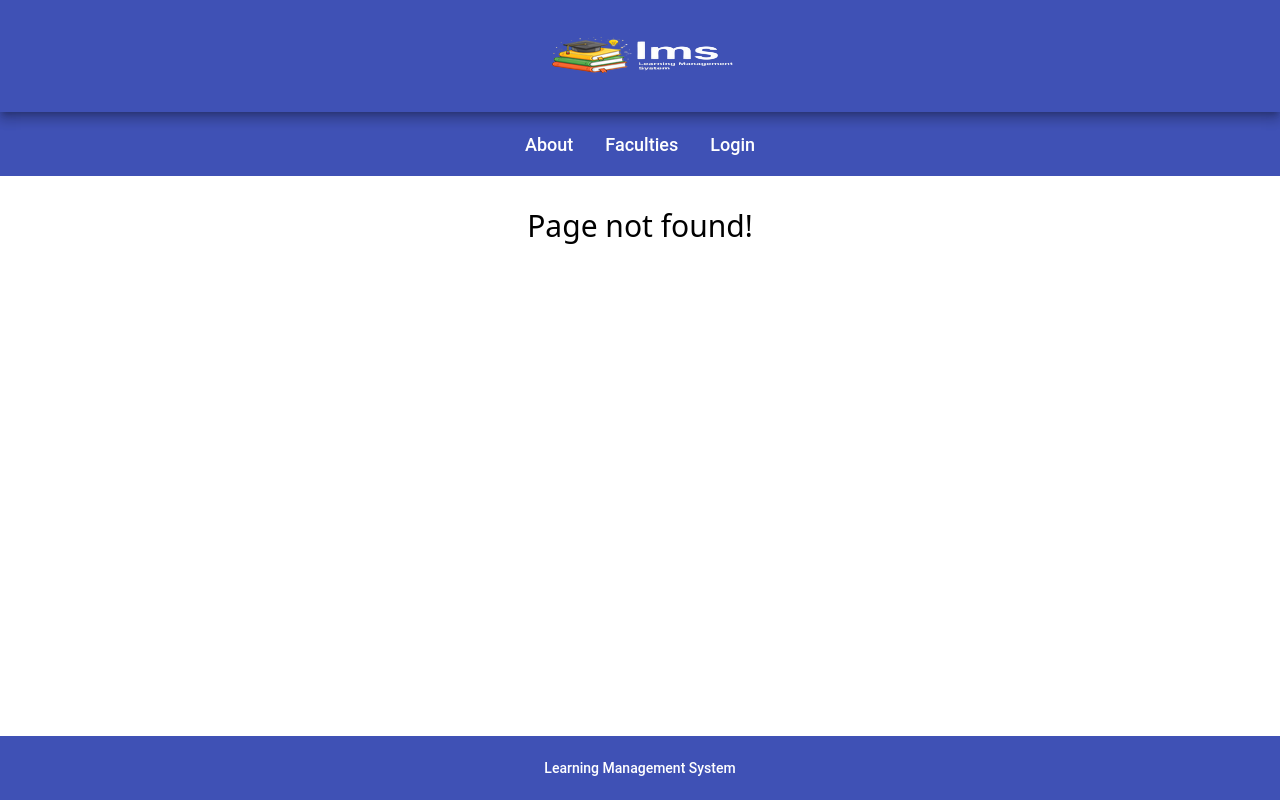
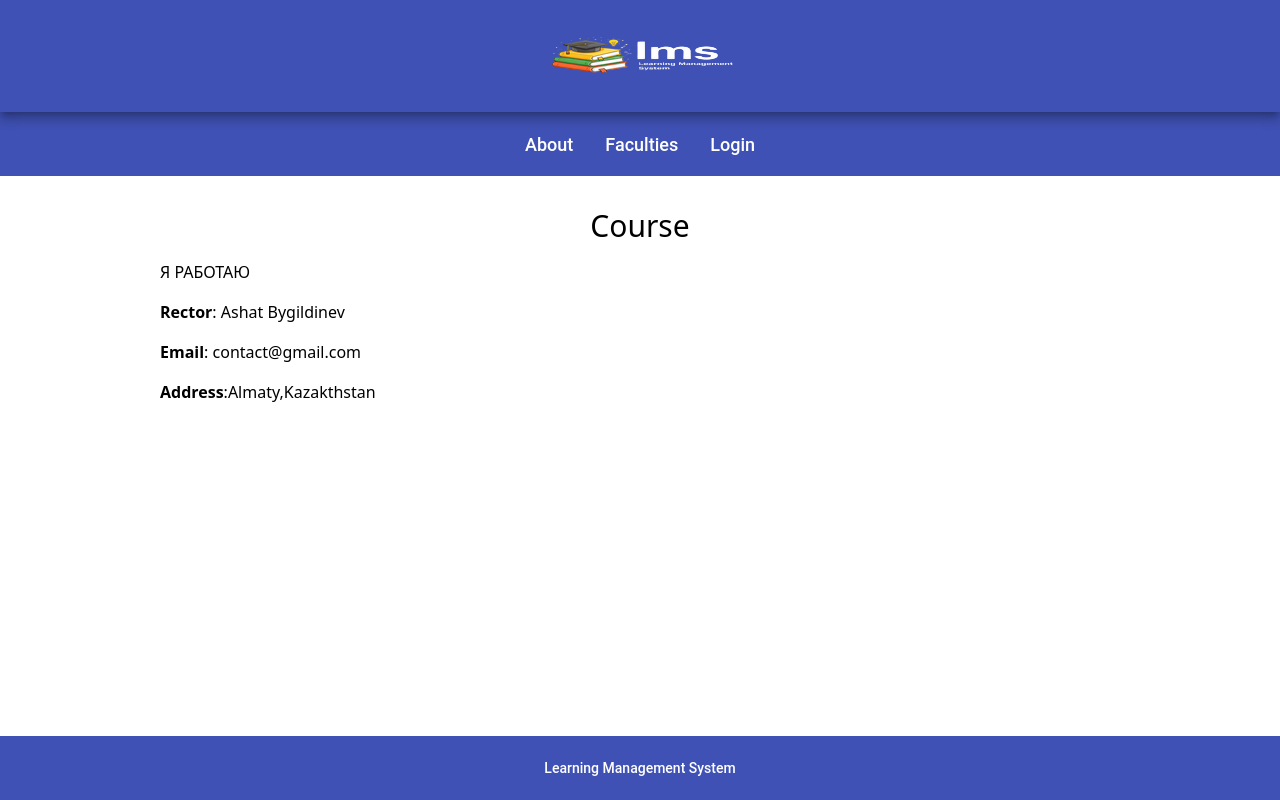
Before and after one commit to klarkdannn/SmartEduControl, an Angular app in the folder frontend/: page /course in a window 1280 px wide. Before the commit this address had no page. Built offline with nearby package versions, Linux system fonts and the light colour scheme.

Commit message:
New module courses in toolbar

```diff
--- a/frontend/src/app/home/home-routing.module.ts
+++ b/frontend/src/app/home/home-routing.module.ts
@@ -1,6 +1,8 @@
 import { NgModule } from '@angular/core';
 import { RouterModule, Routes } from '@angular/router';
 
+
+import { CourseComponent } from './pages/course/course.component';
 import { HomeComponent } from './pages/home/home.component';
 import { AboutComponent } from './pages/about/about.component';
 import { FacultiesComponent } from './pages/faculties/faculties.component';
@@ -12,6 +14,10 @@ const routes: Routes = [
   {
     path: '',
     component: HomeComponent,
+  },
+  {
+    path: 'course',
+    component: CourseComponent,
   },
   {
     path: 'about',
--- a/frontend/src/app/home/home.module.ts
+++ b/frontend/src/app/home/home.module.ts
@@ -2,6 +2,8 @@ import { NgModule } from '@angular/core';
 import { SharedModule } from '@shared/shared.module';
 import { HomeRoutingModule } from './home-routing.module';
 
+
+import { CourseComponent } from './pages/course/course.component';
 import { HomeComponent } from './pages/home/home.component';
 import { AboutComponent } from './pages/about/about.component';
 import { FacultiesComponent } from './pages/faculties/faculties.component';
@@ -27,6 +29,8 @@ import { ExamTermTabComponent } from './pages/subject/exam-term-tab/exam-term-ta
     SubjectTermTabComponent,
     ExamTabComponent,
     ExamTermTabComponent,
+    CourseComponent,
+
   ],
   imports: [SharedModule, HomeRoutingModule],
 })
--- /dev/null
+++ b/frontend/src/app/home/pages/course/course.component.html
@@ -0,0 +1,11 @@
+<app-container>
+  <h1 class="text-2xl sm:text-3xl text-center">Course</h1>
+  <p>
+    Я РАБОТАЮ
+  </p>
+  <p><span class="font-bold">Rector</span>: Ashat Bygildinev </p>
+  <p><span class="font-bold">Email</span>: contact@gmail.com</p>
+  <p>
+    <span class="font-bold">Address</span>:Almaty,Kazakthstan
+  </p>
+</app-container>
--- /dev/null
+++ b/frontend/src/app/home/pages/course/course.component.ts
@@ -0,0 +1,15 @@
+import { Component, OnInit } from '@angular/core';
+
+@Component({
+  selector: 'app-course',
+  templateUrl: './course.component.html',
+  styleUrls: ['./course.component.scss']
+})
+export class CourseComponent implements OnInit {
+
+  constructor() { }
+
+  ngOnInit(): void {
+  }
+
+}
--- a/frontend/src/app/shared/components/toolbar/toolbar.component.html
+++ b/frontend/src/app/shared/components/toolbar/toolbar.component.html
@@ -6,6 +6,9 @@
   </mat-toolbar-row>
   <mat-toolbar-row>
     <div class="m-auto">
+      <a mat-button
+        *ngIf="authService.validateRoles(['ROLE_STUDENT'], 'any')"
+        routerLink="/course" class="md:text-lg">Course</a>
       <a mat-button routerLink="/about" class="md:text-lg">About</a>
       <a mat-button routerLink="/faculties" class="md:text-lg">Faculties</a>
       <a
```
Also changed, not shown: frontend/src/app/home/pages/course/course.component.scss (added).
